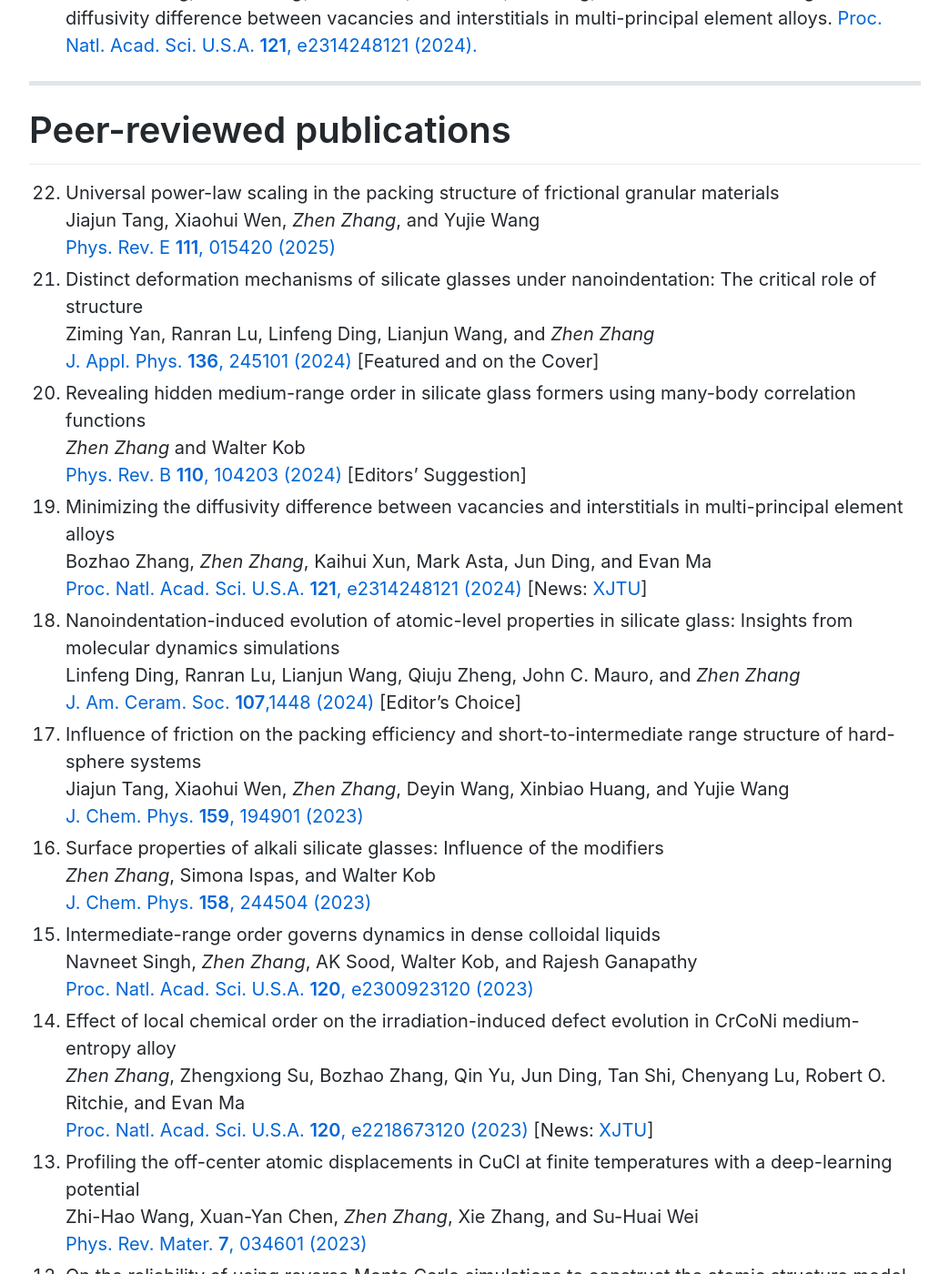
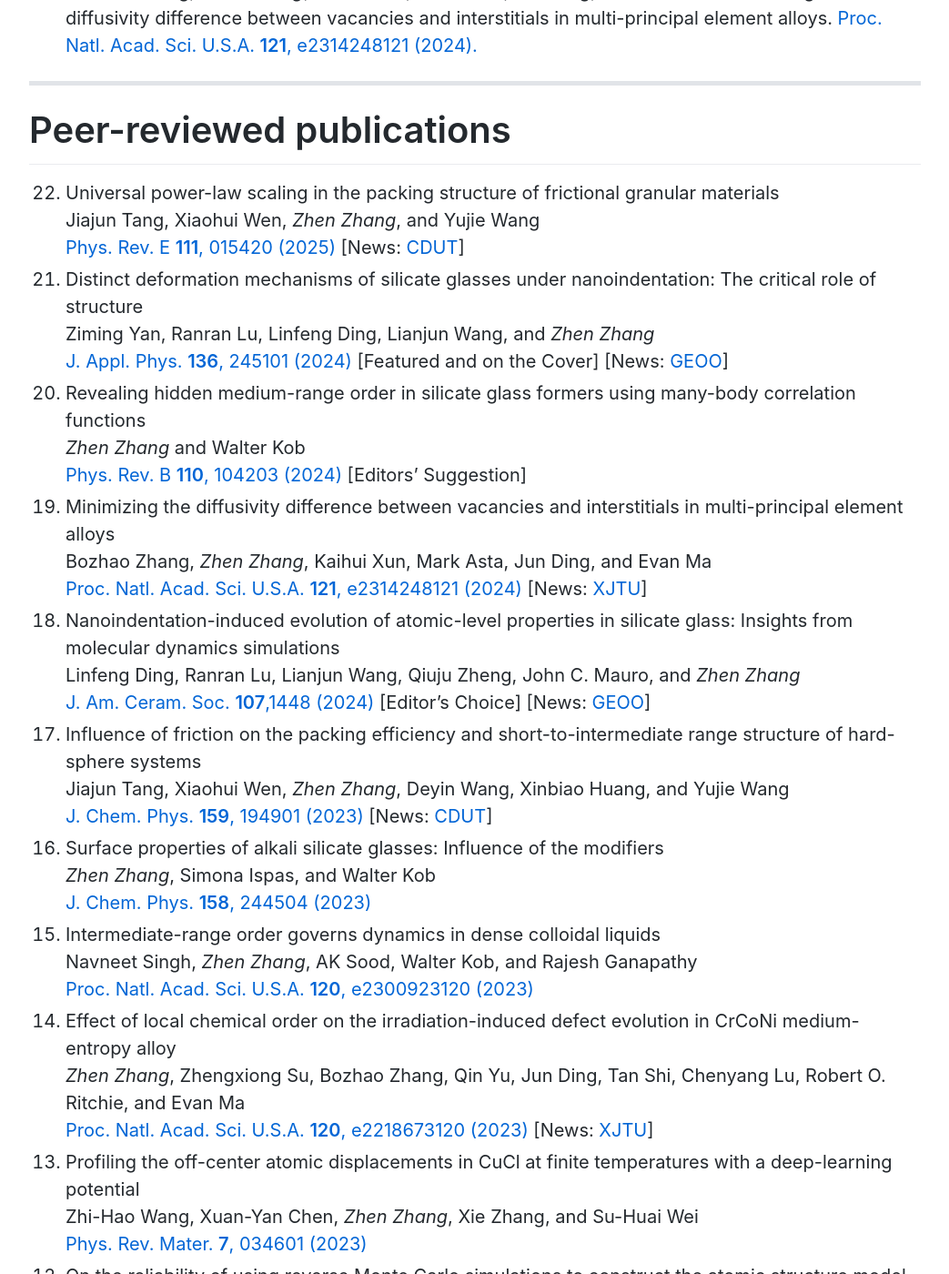
Before and after one commit to zhenzhang1991/zhenzhang1991.github.io, a Jekyll site: the page built from index.md, in a window 1280 px wide and 1400 px high, scrolled down 5433 px. Shown: the whole window at 91% size, without its empty margins (118-1161 px from the left). Built offline with Jekyll 4.4.1, drawn with Linux system fonts in a browser that asks for light colours; Markdown is read by kramdown in place of the engine named in the settings; comment, search, counter and statistics services are not loaded.

Commit message:
Update index.md

```diff
--- a/index.md
+++ b/index.md
@@ -95,10 +95,10 @@ Publications for more details:
 # Peer-reviewed publications
 0. Universal power-law scaling in the packing structure of frictional granular materials <br>
    Jiajun Tang, Xiaohui Wen, *Zhen Zhang*, and Yujie Wang <br>
-   [Phys. Rev. E **111**, 015420 (2025)](docs/2025-pre-tang.pdf)
+   [Phys. Rev. E **111**, 015420 (2025)](docs/2025-pre-tang.pdf) [News: [CDUT](https://cop.cdut.edu.cn/info/1638/5321.htm)]
 0. Distinct deformation mechanisms of silicate glasses under nanoindentation: The critical role of structure <br>
    Ziming Yan, Ranran Lu, Linfeng Ding, Lianjun Wang, and *Zhen Zhang* <br>
-   [J. Appl. Phys. **136**, 245101 (2024)](docs/2024-jap-yan.pdf) [Featured and on the Cover]
+   [J. Appl. Phys. **136**, 245101 (2024)](docs/2024-jap-yan.pdf) [Featured and on the Cover] [News: [GEOO](https://mp.weixin.qq.com/s/UjwDFmg3sYmH-IKmRL3Jcw)]
 0. Revealing hidden medium-range order in silicate glass formers using many-body correlation functions <br>
    *Zhen Zhang* and Walter Kob <br>
    [Phys. Rev. B **110**, 104203 (2024)](docs/2024-zhang-prb.pdf) [Editors' Suggestion]
@@ -107,10 +107,10 @@ Publications for more details:
    [Proc. Natl. Acad. Sci. U.S.A. **121**, e2314248121 (2024)](docs/2024-zhangb-pnas.pdf) [News: [XJTU](https://news.xjtu.edu.cn/info/1004/206163.htm)]
 0. Nanoindentation-induced evolution of atomic-level properties in silicate glass: Insights from molecular dynamics simulations <br>
    Linfeng Ding, Ranran Lu, Lianjun Wang, Qiuju Zheng, John C. Mauro, and *Zhen Zhang* <br>
-   [J. Am. Ceram. Soc. **107**,1448 (2024)](docs/2023-lu-jace.pdf) [Editor's Choice]
+   [J. Am. Ceram. Soc. **107**,1448 (2024)](docs/2023-lu-jace.pdf) [Editor's Choice] [News: [GEOO](https://mp.weixin.qq.com/s/UjwDFmg3sYmH-IKmRL3Jcw)]
 0. Influence of friction on the packing efficiency and short-to-intermediate range structure of hard-sphere systems <br>
    Jiajun Tang, Xiaohui Wen, *Zhen Zhang*, Deyin Wang, Xinbiao Huang, and Yujie Wang <br>
-   [J. Chem. Phys. **159**, 194901 (2023)](docs/2023-tang-jcp.pdf)
+   [J. Chem. Phys. **159**, 194901 (2023)](docs/2023-tang-jcp.pdf) [News: [CDUT](https://cop.cdut.edu.cn/info/1638/5321.htm)]
 0. Surface properties of alkali silicate glasses: Influence of the modifiers <br>
    *Zhen Zhang*, Simona Ispas, and Walter Kob <br>
    [J. Chem. Phys. **158**, 244504 (2023)](docs/2023-zhang-jcp.pdf)
```
